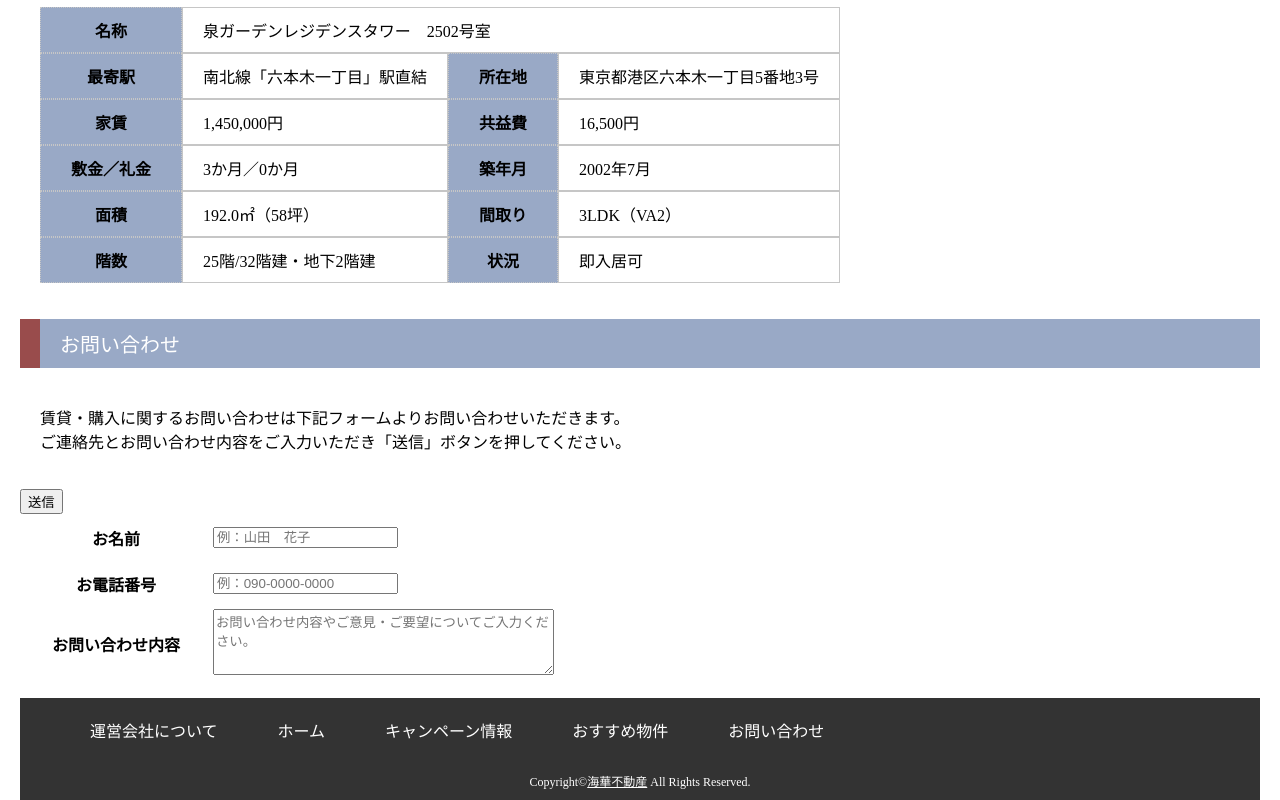
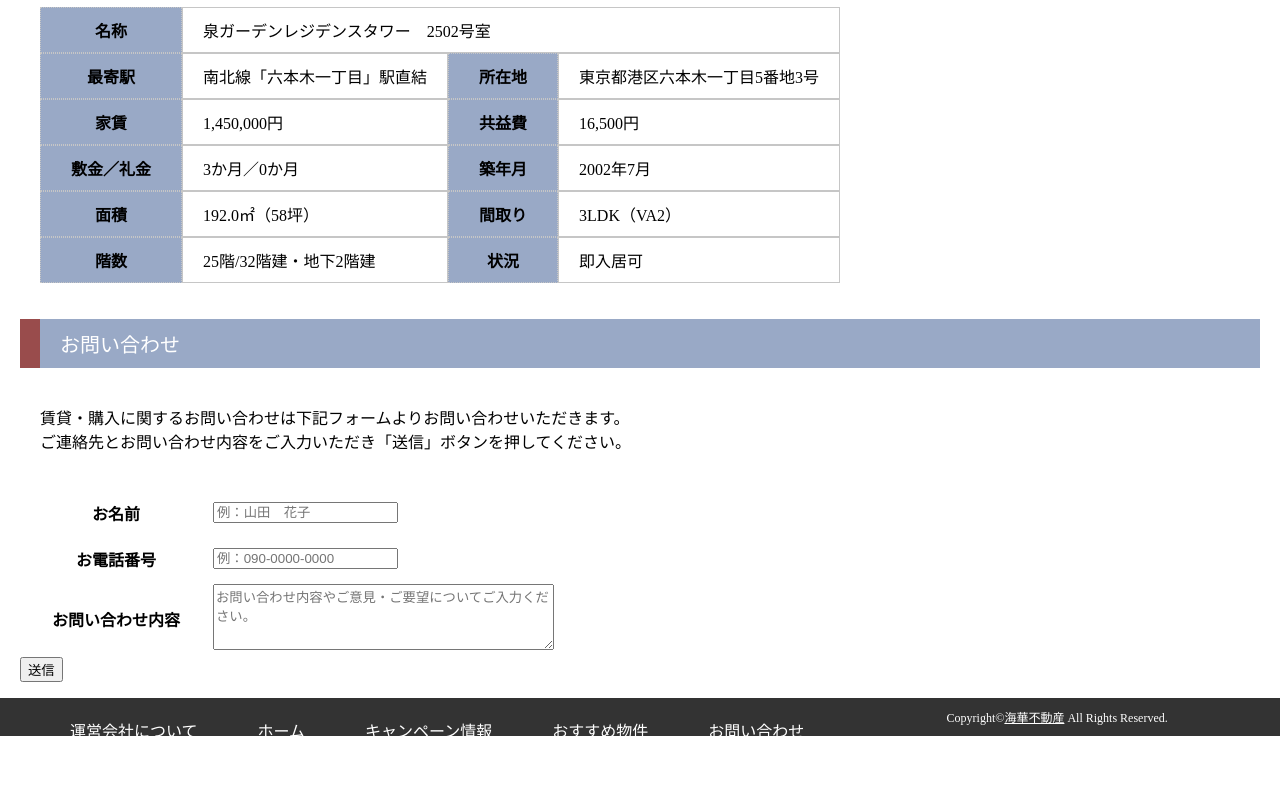
Before and after one commit to ssobom/first_web_page, a plain HTML site: page index.html in a window 1280 px wide. Shown: the part 697-1497 px from the top of the page. After the commit the page ends 1459 px from the top, so only its background shows below. Drawn offline with Linux system fonts and the light colour scheme; a web font is replaced by a local one.

Commit message:
modified: index.html

```diff
--- a/index.html
+++ b/index.html
@@ -82,6 +82,7 @@
                         </tr>
                     </tbody>
                 </table>
+                </div>
             </div>
             <!--お問い合わせ-->
             <div id="inquiry">
@@ -101,8 +102,8 @@
                         <th>お問い合わせ内容</th>
                         <td><textarea rows="4" cols="40" placeholder="お問い合わせ内容やご意見・ご要望についてご入力ください。"></textarea></td>
                     </tr>
-                    <input type="submit" value="送信">
                 </table>
+                <input type="submit" value="送信" class="submit">
             </div>
 
         </div>
@@ -115,8 +116,7 @@
                             <li><a href="#recommend">おすすめ物件</a></li>
                             <li><a href="#inquiry">お問い合わせ</a></li>
                     </ul>
-                </div>
-                <div class="cb"></div>
+            </div>
             <div class="copyright">Copyright©<a href="about">海華不動産</a> All Rights Reserved.</div>
         </div>
     </body>
```
